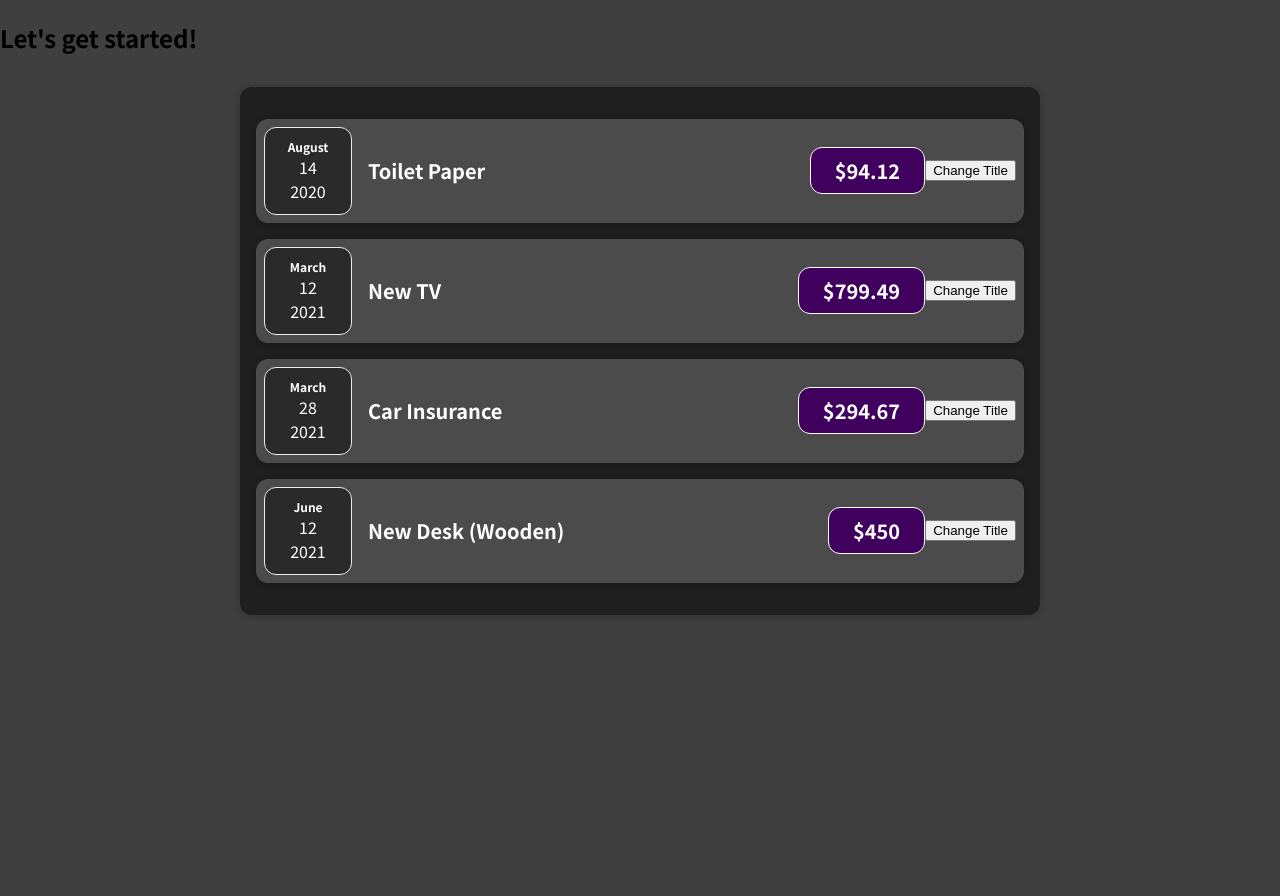
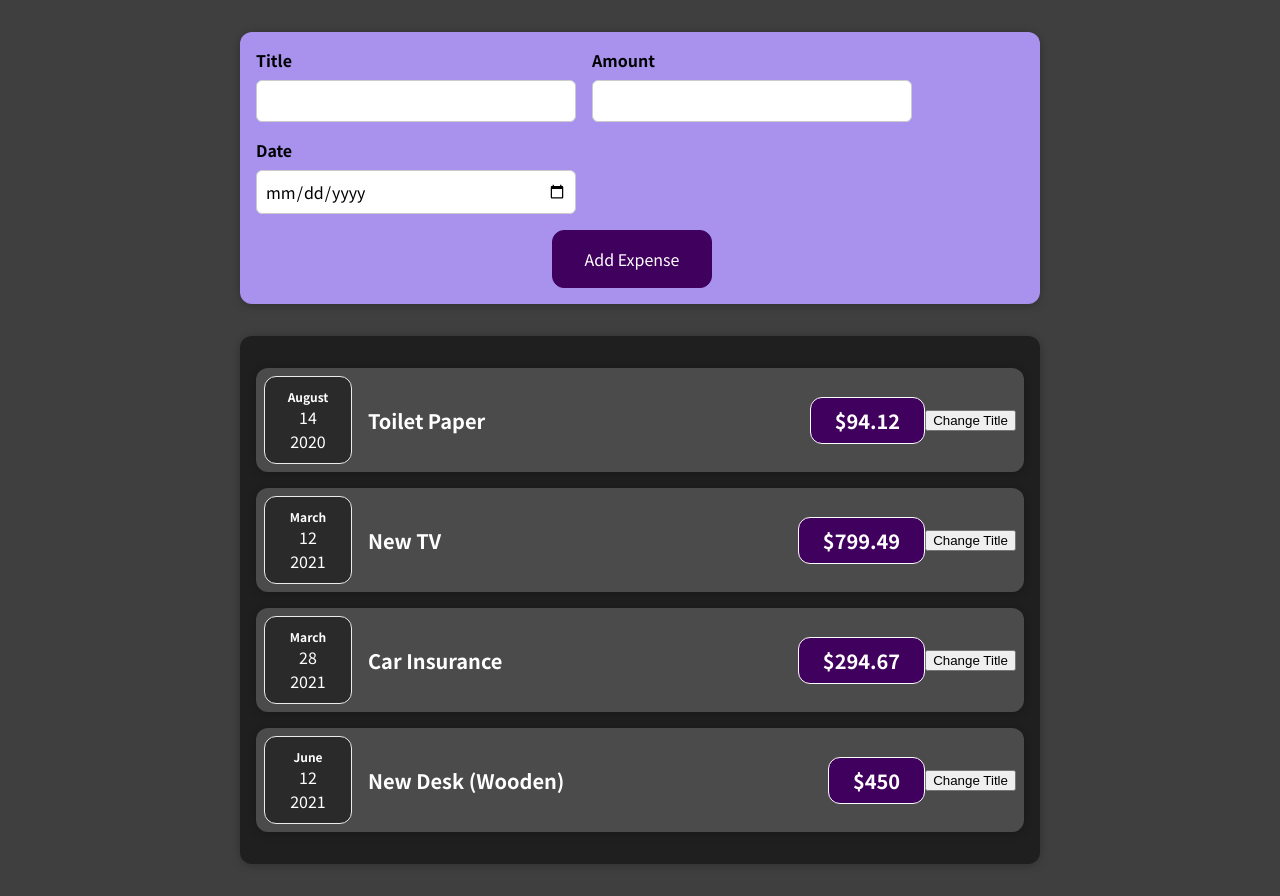
Before and after one commit to Deekay25/react, a React (Create React App) app in the folder react-course/: page / in a window 1280 px wide. Before the commit the page ends 800 px from the top, so only its background shows below. Built offline with nearby package versions, Linux system fonts and the light colour scheme.

Commit message:
add new expenese component

```diff
--- a/react-course/src/App.js
+++ b/react-course/src/App.js
@@ -1,6 +1,7 @@
 // import ExpenseItems from "./components/ExpenseItems";
 import React from "react"; // on older react project anywhere you will use jsx you have to import react on all files
 import Expenses from "./components/Expenses/Expenses";
+import NewExpense from './components/NewExpense/NewExpense'
 function App() {
   const expenses = [
     {
@@ -42,7 +43,8 @@
   //##########################################
   return (
   <div>
-    <h2>Let's get started!</h2>
+    {/* <h2>Let's get started!</h2> */}
+    <NewExpense />
     {/* expenseitems here is called components */}
     {/* the attributes are called props */}
     <Expenses items={expenses} />
--- a/react-course/src/components/Expenses/ExpenseItems.js
+++ b/react-course/src/components/Expenses/ExpenseItems.js
@@ -1,13 +1,24 @@
-import React from "react";
+import React, { useState } from "react";
 import ExpenseDate from "./ExpenseDate";
 import "./ExpenseItems.css";
 import Card from "../UI/Card";
 // you name the function as the file name by convetion
 function ExpenseItems(props) {
+  //useState is a react hook
+  //it must be used inside of a function component not nested function
+  // use State returns an array, 1st value is the variable itself
+  // 2nd value is the updating function
+  // title points at props.title current state value
+  // function setTitle updates title (they are been desstructured).
+  const [title, setTitle] = useState(props.t);
   // by convention when your functions ends with handler it meaans
   // the function executes when an event is triggered
   const clickHandler = () => {
-    console.log('clicked!!!')
+    setTitle("updated!");
+    // below works but this is not how react pass events
+    // it only makes the event triggered once and that's it
+    // const title = 'Updated'
+    console.log(title);
   };
   // turned into a new component called expense date
   // const month = props.d.toLocaleString('en-US', { month: 'long' })
@@ -17,7 +28,10 @@
     <Card className="expense-item">
       <ExpenseDate d={props.d} />
       <div className="expense-item__description">
-        <h2>{props.t}</h2>
+        {/* the title here comes from the desstructured useState array */}
+        {/* this is because title now points at props.t */}
+        <h2>{title}</h2>
+        {/* <h2>{props.t}</h2> */}
         <div className="expense-item__price">${props.a}</div>
       </div>
       {/* when a function is with () it means it will be executed as soon as the page loads */}
--- /dev/null
+++ b/react-course/src/components/NewExpense/ExpenseForm.css
@@ -0,0 +1,26 @@
+.new-expense__controls {
+  display: flex;
+  flex-wrap: wrap;
+  gap: 1rem;
+  margin-bottom: 1rem;
+  text-align: left;
+}
+
+.new-expense__control label {
+  font-weight: bold;
+  margin-bottom: 0.5rem;
+  display: block;
+}
+
+.new-expense__control input {
+  font: inherit;
+  padding: 0.5rem;
+  border-radius: 6px;
+  border: 1px solid #ccc;
+  width: 20rem;
+  max-width: 100%;
+}
+
+.new-expense__actions {
+  text-align: right;
+}
--- /dev/null
+++ b/react-course/src/components/NewExpense/ExpenseForm.js
@@ -0,0 +1,28 @@
+import React from "react";
+import './ExpenseForm.css'
+
+function ExpenseForm() {
+  return (
+    <form>
+      <div className="new-expense__controls">
+        <div className="new-expense__control">
+          <label>Title</label>
+          <input type="text" />
+        </div>
+        <div className="new-expense__control">
+          <label>Amount</label>
+          <input type="number" min="0.01" step="0.01" />
+        </div>
+        <div className="new-expense__control">
+          <label>Date</label>
+          <input type="date" min="2019-01-01" max="2023-04-30" />
+        </div>
+      </div>
+      <div className="expense-form__actions">
+        <button type="submit">Add Expense</button>
+      </div>
+    </form>
+  );
+}
+
+export default ExpenseForm;
--- /dev/null
+++ b/react-course/src/components/NewExpense/NewExpense.css
@@ -0,0 +1,38 @@
+.new-expense {
+  background-color: #a892ee;
+  padding: 1rem;
+  margin: 2rem auto;
+  width: 50rem;
+  max-width: 95%;
+  border-radius: 12px;
+  text-align: center;
+  box-shadow: 0 1px 8px rgba(0, 0, 0, 0.25);
+}
+
+.new-expense button {
+  font: inherit;
+  cursor: pointer;
+  padding: 1rem 2rem;
+  border: 1px solid #40005d;
+  background-color: #40005d;
+  color: white;
+  border-radius: 12px;
+  margin-right: 1rem;
+}
+
+.new-expense button:hover,
+.new-expense button:active {
+  background-color: #510674;
+  border-color: #510674;
+}
+
+.new-expense button.alternative {
+  color: #220131;
+  border-color: transparent;
+  background-color: transparent;
+}
+
+.new-expense button.alternative:hover,
+.new-expense button.alternative:active {
+  background-color: #ddb3f8;
+}
--- /dev/null
+++ b/react-course/src/components/NewExpense/NewExpense.js
@@ -0,0 +1,12 @@
+import React from "react";
+import ExpenseForm from "./ExpenseForm";
+import "./NewExpense.css";
+function NewExpense() {
+  return (
+    <div className='new-expense'>
+      <ExpenseForm />
+    </div>
+  );
+}
+
+export default NewExpense;
```
Also changed, not shown: 1 other file (tests, documents, lock files or other folders).
